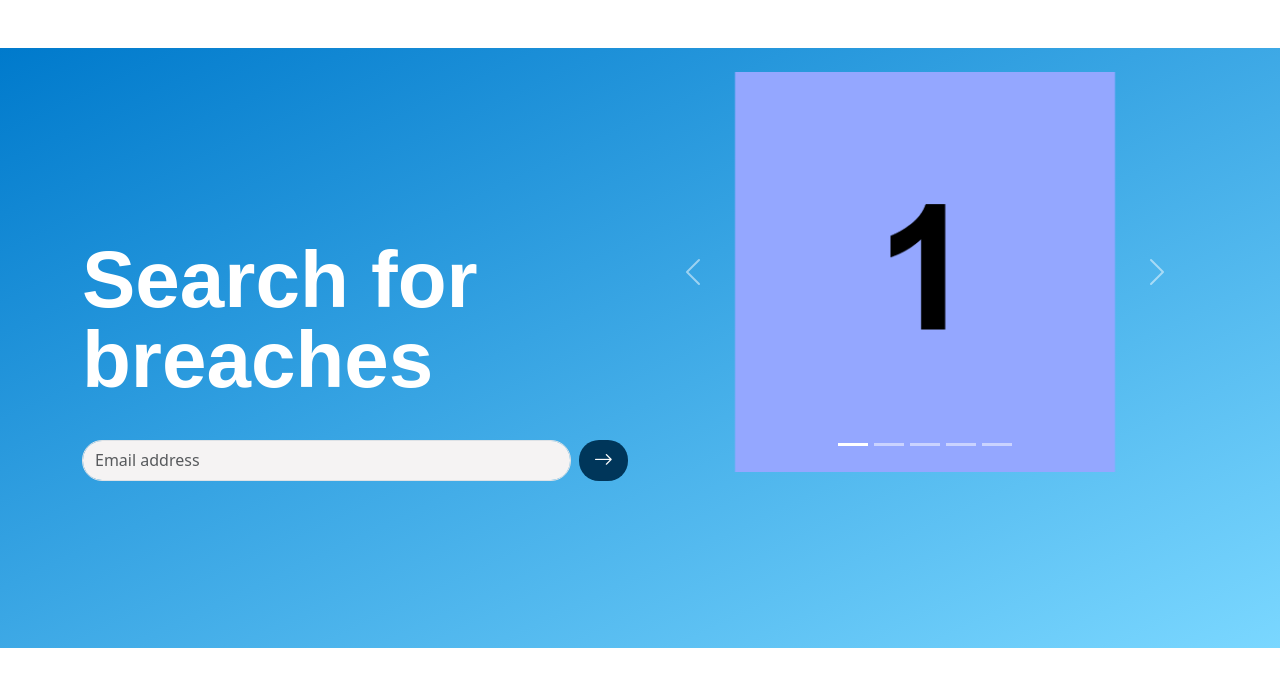
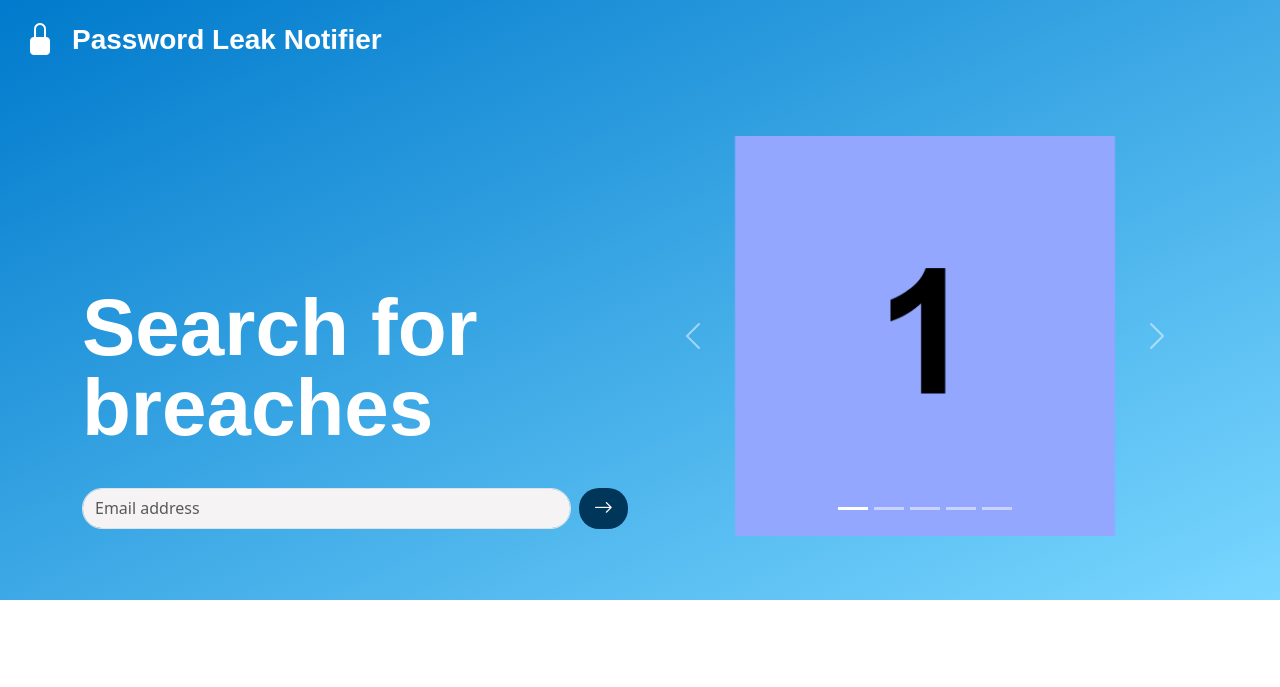
Before and after one commit to WSU-4110/PasswordLeakNotifier, a Flask app: page / in a window 1280 px wide. Shown: the top 687 px of the page. Run offline with Flask 3, Linux system fonts and the light colour scheme.

Commit message:
Included header

```diff
--- a/static/styles.css
+++ b/static/styles.css
@@ -4,6 +4,11 @@
     height: 600px;
     background-color: #007ACC;
     background-image: linear-gradient(to bottom right, #007ACC, #7ad7ff)
+}
+
+header {
+    color: white;
+    font-family: Arial, Helvetica, sans-serif;
 }
 
 .submit-btn {
@@ -23,7 +28,7 @@
     color: white;
     font-size: 5rem;
     line-height: 1.0;
-    margin-top: 12rem;
+    margin-top: 10rem;
 }
 
 #emailInput {
--- a/templates/index.html
+++ b/templates/index.html
@@ -12,6 +12,10 @@
 
 <body class="bg-white">
     <div id="grad">
+        <header class="py-3 px-4 d-flex align-items-center gap-3">
+            <i class="bi bi-lock-fill" style="font-size: 2rem;"></i>
+            <h1 class="h3 m-0" style="font-weight: 600;">Password Leak Notifier</h1>
+        </header>
         <div class="container mt-5">
             <div class="row align-items-center">
 
```
